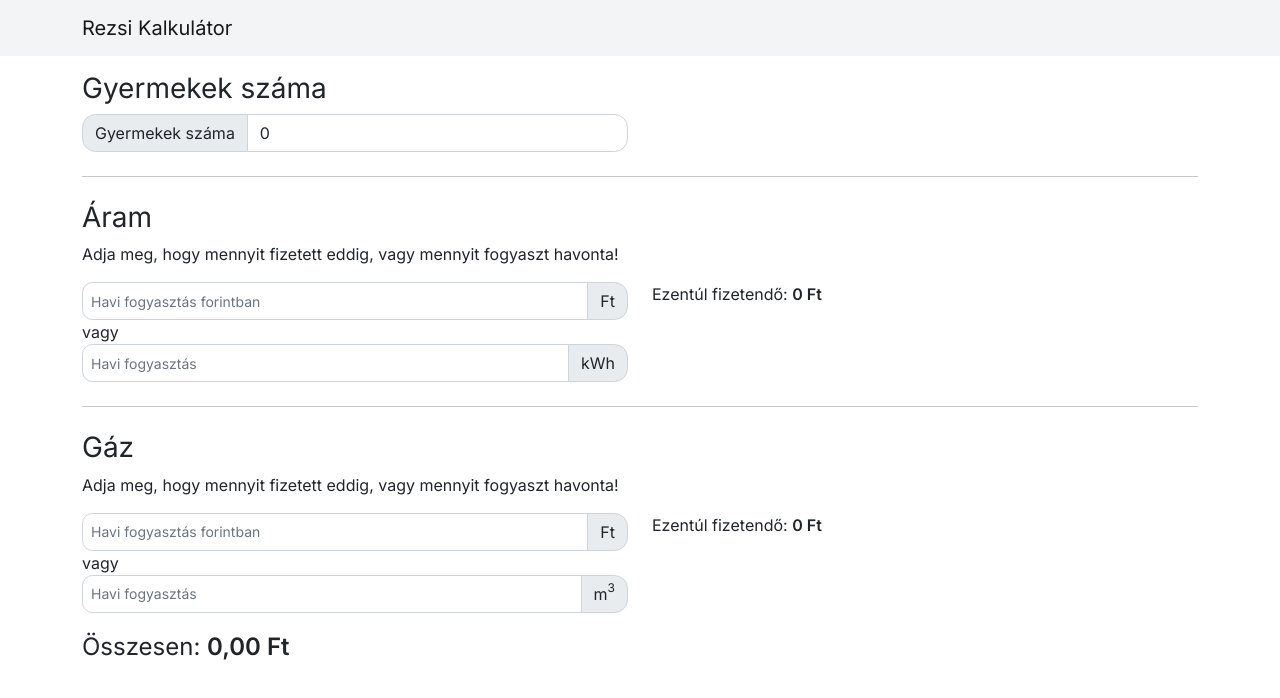
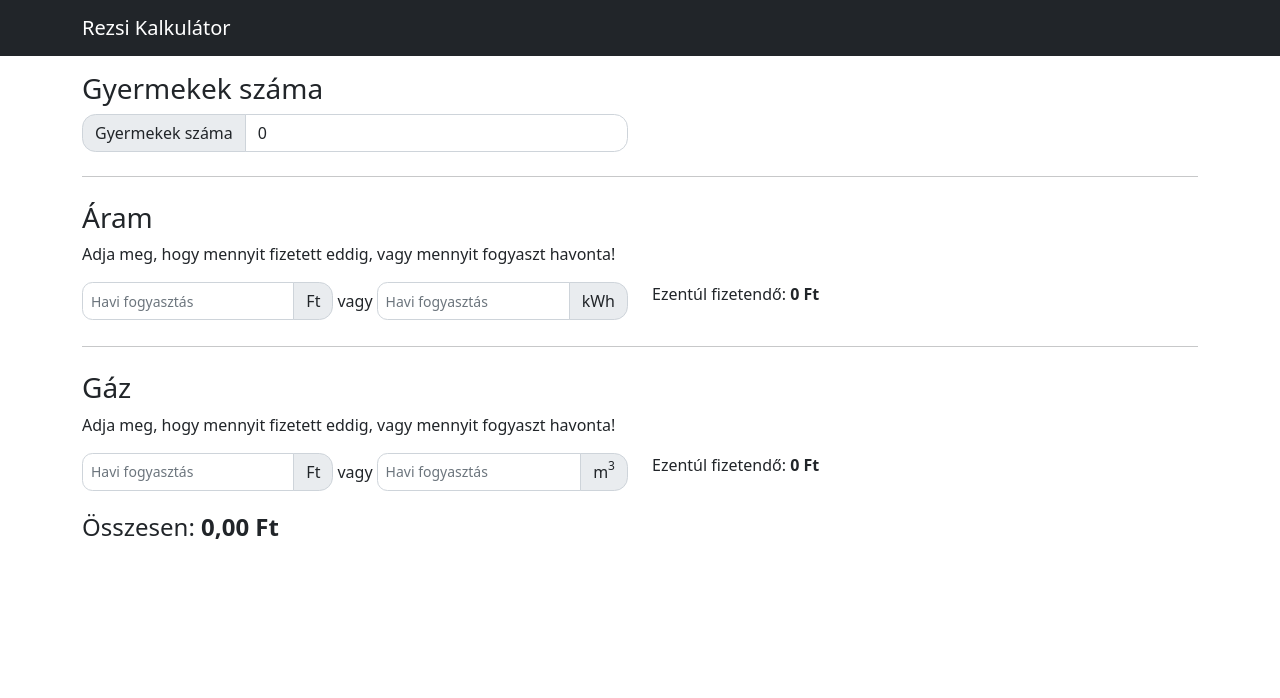
Before and after one commit to detarkende/rezsi-kalkulator, a Next.js app: page / in a window 1280 px wide. Shown: the top 698 px of the page. Built offline with nearby package versions, Linux system fonts and the light colour scheme.

Commit message:
redesign + accessibility improvement

```diff
--- a/components/Kalkulator.tsx
+++ b/components/Kalkulator.tsx
@@ -1,6 +1,6 @@
-import { Col, FormControl, InputGroup, Row } from "react-bootstrap";
-import { useState, useEffect, ChangeEvent } from "react";
-import { ReactNode } from "react";
+import { Col, FormControl, InputGroup, Row } from 'react-bootstrap';
+import { useState, useEffect, ChangeEvent } from 'react';
+import { ReactNode } from 'react';
 
 const Kalkulator = ({
 	cim,
@@ -9,13 +9,15 @@ const Kalkulator = ({
 	ujAr,
 	atlagFogyasztasHatara,
 	setKoltsegek,
-} : {
-    cim: string,
-	mertekEgyseg: string | ReactNode,
-	regiAr: number,
-	ujAr: number,
-	atlagFogyasztasHatara: number,
-    setKoltsegek: (setter: (prev: Map<string, number>) => Map<string, number>) => void,
+}: {
+	cim: string;
+	mertekEgyseg: string | ReactNode;
+	regiAr: number;
+	ujAr: number;
+	atlagFogyasztasHatara: number;
+	setKoltsegek: (
+		setter: (prev: Map<string, number>) => Map<string, number>
+	) => void;
 }) => {
 	const REZSI_ARA_REGI_PER_EGYSEG = regiAr;
 	const REZSI_ARA_UJ_PER_Egyseg = ujAr;
@@ -25,17 +27,17 @@ const Kalkulator = ({
 	const [rezsiEgysegben, setRezsiEgysegben] = useState<number>();
 
 	function parseInput(input: string) {
-		return parseFloat(input.replace(",", ".").replace(/\s/g, ""));
+		return parseFloat(input.replace(',', '.').replace(/\s/g, ''));
 	}
 
 	const forintChange = (e: ChangeEvent<HTMLInputElement>) => {
 		let forint = 0;
 		if (e.target.value) {
-			forint = parseInput(e.target.value.replace(/\s/g, ""));
+			forint = parseInput(e.target.value.replace(/\s/g, ''));
 		}
 		setRezsiForintban(parseInput(e.target.value) || 0);
 		setRezsiEgysegben(forint / REZSI_ARA_REGI_PER_EGYSEG);
-	}
+	};
 
 	const rezsiChange = (e: ChangeEvent<HTMLInputElement>) => {
 		let rezsi = 0;
@@ -44,7 +46,7 @@ const Kalkulator = ({
 		}
 		setRezsiEgysegben(parseInput(e.target.value) || 0);
 		setRezsiForintban(rezsi * REZSI_ARA_REGI_PER_EGYSEG);
-	}
+	};
 
 	const [ujRezsi, setUjRezsi] = useState<number>(0);
 	useEffect(() => {
@@ -60,14 +62,21 @@ const Kalkulator = ({
 			}
 		}
 		setUjRezsi(sum);
-	}, [rezsiForintban, rezsiEgysegben, atlagFogyasztasHatara]);
+	}, [
+		rezsiForintban,
+		rezsiEgysegben,
+		atlagFogyasztasHatara,
+		REZSI_ATLAG_FOGYASZTAS_HATAR,
+		REZSI_ARA_REGI_PER_EGYSEG,
+		REZSI_ARA_UJ_PER_Egyseg,
+	]);
 
 	useEffect(() => {
 		setKoltsegek((prev: Map<string, number>) => {
 			prev.set(cim, ujRezsi);
 			return new Map(Array.from(prev));
 		});
-    }, [ujRezsi])
+	}, [ujRezsi]);
 
 	return (
 		<>
@@ -79,49 +88,53 @@ const Kalkulator = ({
 			<form>
 				<Row className="gy-3" xs={1} md={2}>
 					<Col>
+						<div className="d-flex align-items-center gap-1">
 							<InputGroup>
 								<FormControl
 									size="sm"
-								placeholder="Havi fogyasztás forintban"
+									placeholder="Havi fogyasztás"
 									onChange={forintChange}
 									inputMode="numeric"
+									aria-label={`Havi ${cim.toLowerCase} fogyaszyás forintban`}
 									value={
 										rezsiForintban
-										? Intl.NumberFormat("hu-HU").format(
+											? Intl.NumberFormat('hu-HU').format(
 													rezsiForintban
 											  )
-										: ""
+											: ''
 									}
 								/>
 								<InputGroup.Text>Ft</InputGroup.Text>
 							</InputGroup>
-						<span>
-							vagy
-						</span>
+							<span>vagy</span>
 							<InputGroup>
 								<FormControl
 									//disabled
 									size="sm"
 									placeholder="Havi fogyasztás"
 									inputMode="numeric"
+									aria-label={`Havi ${cim.toLowerCase} fogyaszyás ${mertekEgyseg}-ban`}
 									value={
 										rezsiEgysegben
-										? Intl.NumberFormat("hu-HU").format(
+											? Intl.NumberFormat('hu-HU').format(
 													rezsiEgysegben
 											  )
-										: ""
+											: ''
 									}
 									onChange={rezsiChange}
 								/>
-							<InputGroup.Text>{mertekEgyseg}</InputGroup.Text>
+								<InputGroup.Text>
+									{mertekEgyseg}
+								</InputGroup.Text>
 							</InputGroup>
+						</div>
 					</Col>
 
 					<Col>
 						<p>
-							Ezentúl fizetendő:{" "}
+							Ezentúl fizetendő:{' '}
 							<strong className="fw-bold">
-								{Intl.NumberFormat("hu-HU").format(ujRezsi)} Ft
+								{Intl.NumberFormat('hu-HU').format(ujRezsi)} Ft
 							</strong>
 						</p>
 					</Col>
--- a/components/NagyCsaladosInput.tsx
+++ b/components/NagyCsaladosInput.tsx
@@ -23,6 +23,8 @@ const NagyCsaladosInput = ({
 					<FormControl
 						type="number"
 						defaultValue={0}
+						inputMode="numeric"
+						aria-label='Gyermekek száma'
 						onChange={inputChange}
 					/>
 				</InputGroup>
--- a/components/layout/Navbar.tsx
+++ b/components/layout/Navbar.tsx
@@ -2,9 +2,9 @@ import { Navbar as NavbarBs, Container, Nav, Button } from 'react-bootstrap';
 
 function Navbar() {
 	return (
-		<NavbarBs bg="light">
+		<NavbarBs bg="dark">
             <Container>
-                <NavbarBs.Brand href="/">Rezsi Kalkulátor</NavbarBs.Brand>
+                <NavbarBs.Brand className='text-white' href="/">Rezsi Kalkulátor</NavbarBs.Brand>
             </Container>
         </NavbarBs>
 	);
--- a/styles/globals.scss
+++ b/styles/globals.scss
@@ -35,7 +35,7 @@ $btn-padding-x-sm: 0.75rem;
 @import url('https://fonts.googleapis.com/css2?family=Inter:wght@300;400;600&display=swap');
 
 body {
-	font-family: 'Inter';
+	font-family: system-ui, -apple-system, BlinkMacSystemFont, 'Inter';
 }
 
 @media not all and (min-resolution:.001dpcm) {
```
Lines whose indentation alone changed are shown as unchanged.
